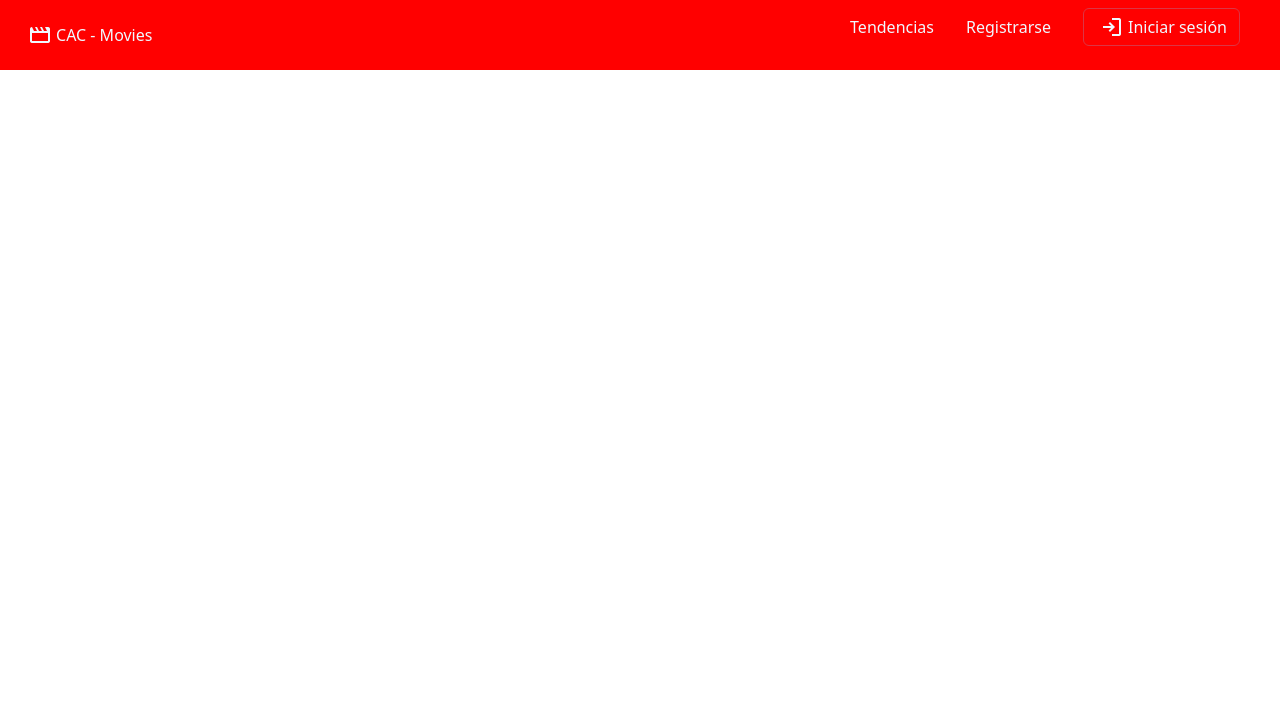
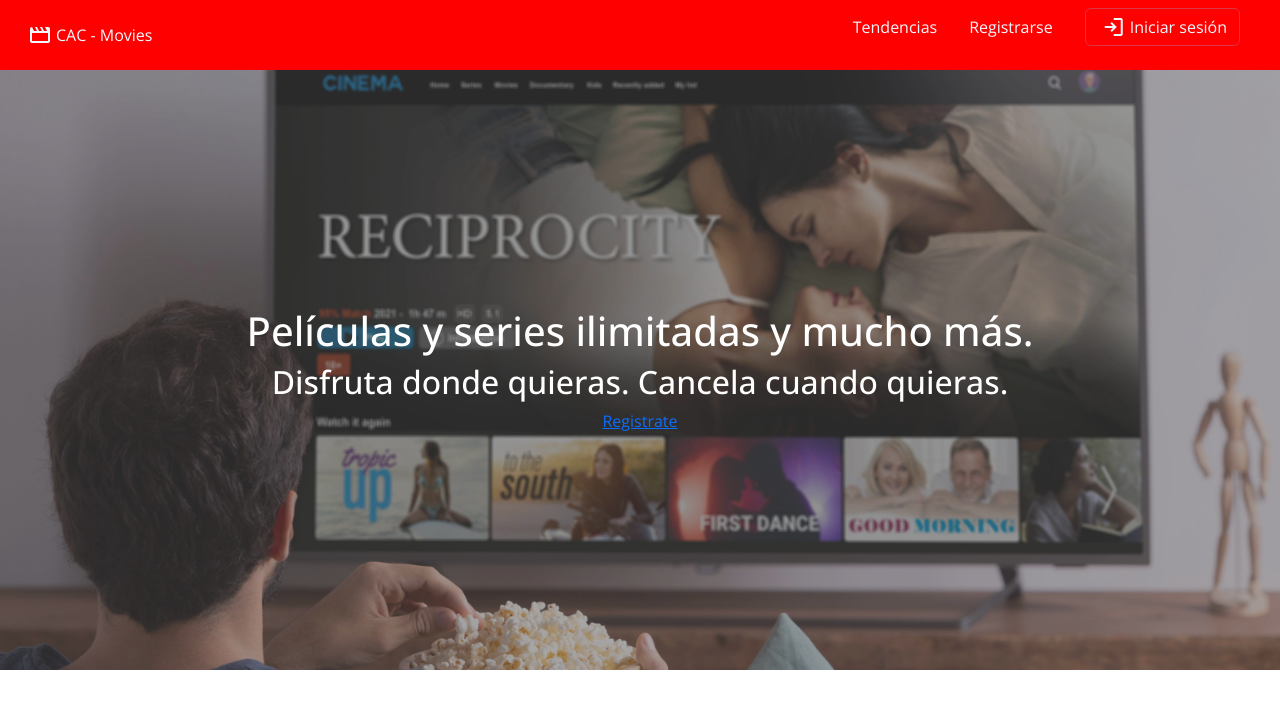
Before and after one commit to ElNuevoAprendiz/FinalIntegradorFrontEnd, a plain HTML site: page index.html in a window 1280 px wide. Drawn offline with nearby package versions, Linux system fonts and the light colour scheme.

Commit message:
Se agregar imagen de fondo y se trabaja con el texto usando bootstrap, se revisa el modal y se trabaja con la fuente del body

```diff
--- /dev/null
+++ b/css/style.css
@@ -0,0 +1,35 @@
+
+
+@import url('https://fonts.googleapis.com/css2?family=Open+Sans:ital,wght@0,300..800;1,300..800&display=swap');
+
+body{
+    font-family: "Open Sans", sans-serif;
+}
+
+
+header{
+    background-color: red;
+   color: aliceblue;
+}
+
+.links a{
+    text-decoration: none;
+    color: aliceblue;
+}
+
+.links li{
+    list-style: none;
+}
+
+.linkAnimado:hover{
+    animation: bounce; /* referring directly to the animation's @keyframe declaration */
+    animation-duration: 2s; /* don't forget to set a duration! */
+}
+
+#banner{
+    background-image: url('../img/banner-bg.jpg');
+    background-size: cover;
+    background-position: center;
+    height: 600px;
+    box-shadow:inset 0 0 0 2000px rgba(84, 84, 84, 0.5);
+}
--- a/index.html
+++ b/index.html
@@ -17,7 +17,7 @@
     <!-- Libreria AnimateCSS -->
     <link rel="stylesheet" href="https://cdnjs.cloudflare.com/ajax/libs/animate.css/4.1.1/animate.min.css" />
     <!-- Css Propio -->
-    <link rel="stylesheet" href="style.css">
+    <link rel="stylesheet" href="css/style.css">
 
 </head>
 
@@ -77,6 +77,20 @@
         </div>
     </div>
     <main>
+        <!-- Banner -->
+        <section >
+            <div id="banner" class="d-flex flex-column text-white justify-content-center align-items-center">
+                <h1>Películas y series ilimitadas y mucho más.</h1>
+                <h2>Disfruta donde quieras. Cancela cuando quieras.</h2>
+                <a href="./templates/register.html" class="btn-cac">Registrate</a>
+            </div>
+        </section>
+
+        <!-- Buscador -->
+        <section>
+
+        </section>
+
         <!-- Las tendencias de hoy -->
         <section>
 
--- a/style.css
+++ /dev/null
@@ -1,18 +0,0 @@
-header{
-    background-color: red;
-   color: aliceblue;
-}
-
-.links a{
-    text-decoration: none;
-    color: aliceblue;
-}
-
-.links li{
-    list-style: none;
-}
-
-.linkAnimado:hover{
-    animation: bounce; /* referring directly to the animation's @keyframe declaration */
-    animation-duration: 2s; /* don't forget to set a duration! */
-}
```
Also changed, not shown: Seguimiento clases tp.txt, img/banner-bg.jpg (added).
